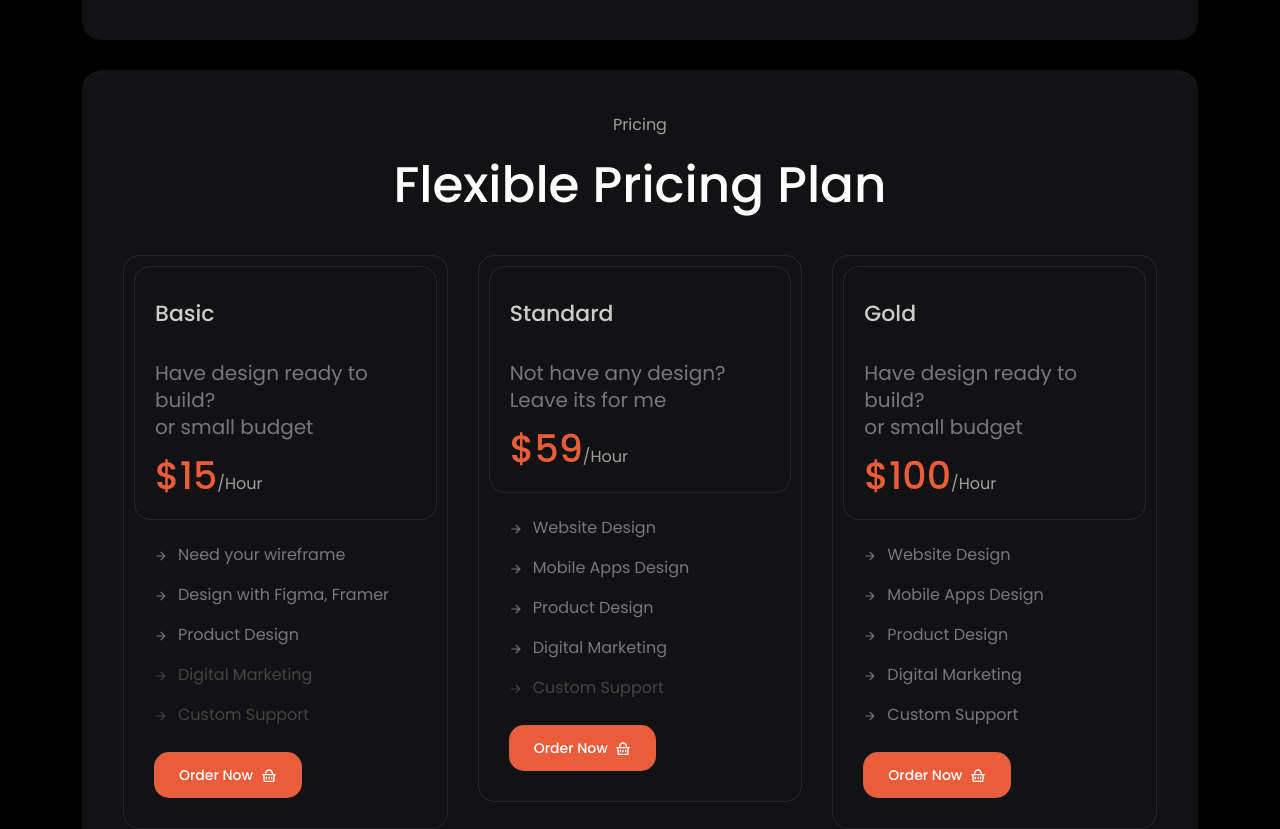
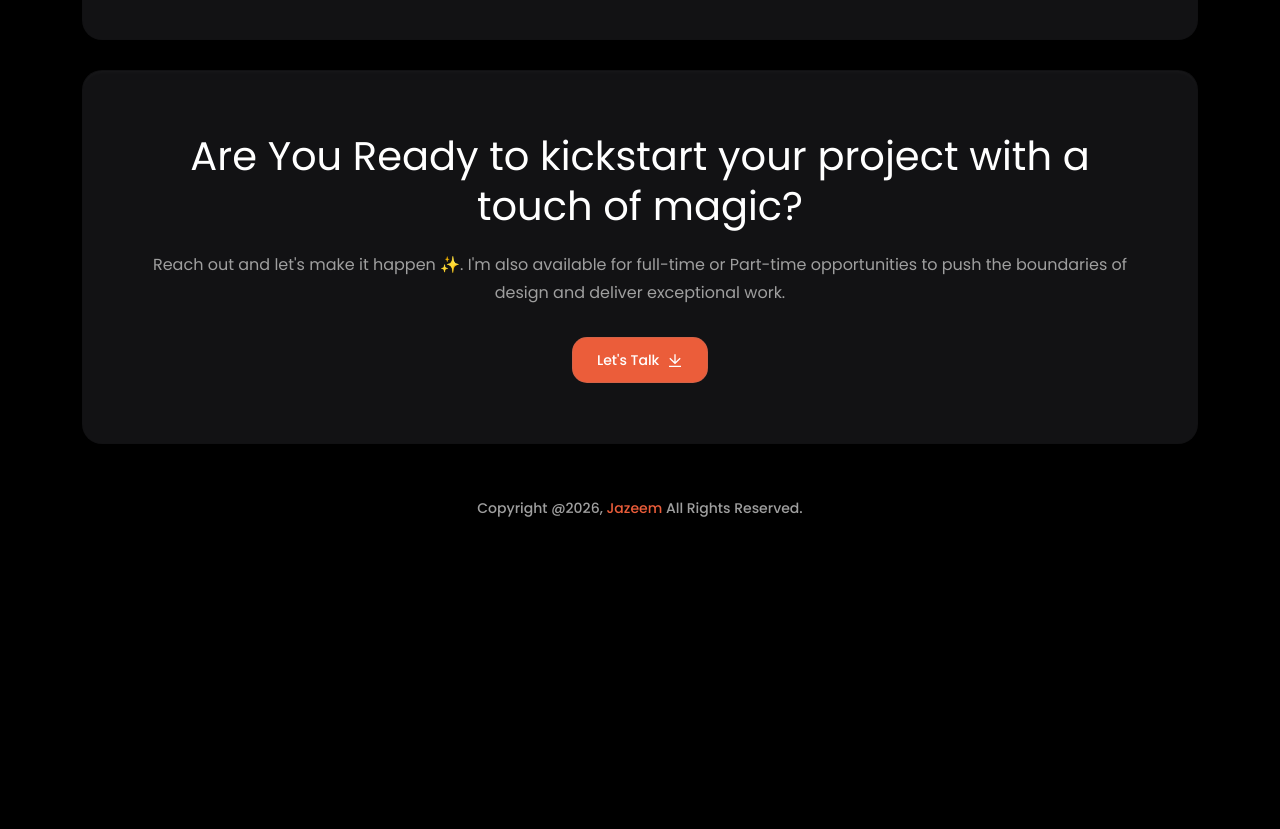
Before and after one commit to zayaaan-al/Jazeem-s-Portfolio, a Next.js app: page /services in a window 1280 px wide. Shown: the part 629-1458 px from the top of the page. After the commit the page ends 1207 px from the top, so only its background shows below. Built offline with nearby package versions, Linux system fonts and the light colour scheme.

Commit message:
alignment and replaemet

```diff
--- a/src/app/layout.js
+++ b/src/app/layout.js
@@ -6,8 +6,8 @@ import CallToAction from "@/components/sections/callToAction";
 import Footer from "@/components/sections/footer";
 
 export const metadata = {
-  title: "Bentos - Personal Portfolio Next.js Template",
-  description: "Bentos - Personal Portfolio React Template",
+  title: "Jazeem - Personal Portfolio ",
+  description: "showcasing my work and projects as a designer. Explore my portfolio to see my design skills and creativity in action.",
 };
 
 export default function RootLayout({ children }) {
--- a/src/app/services/page.js
+++ b/src/app/services/page.js
@@ -1,12 +1,12 @@
 import React from 'react'
-import Pricing from '@/components/sections/pricing'
+
 import ServiceGrid from '@/components/sections/serviceGrid'
 
 const Service = () => {
     return (
         <>
             <ServiceGrid />
-            <Pricing />
+
         </>
     )
 }
--- a/src/components/sections/footer.jsx
+++ b/src/components/sections/footer.jsx
@@ -3,23 +3,16 @@ import React from 'react'
 
 const Footer = () => {
     const year = new Date().getFullYear()
+
     return (
         <footer className="main-footer">
             <div className="footer-bottom pt-50 pb-40">
                 <div className="container">
-                    <div className="row">
-                        <div className="col-lg-6">
+                    <div className="row justify-content-center">
+                        <div className="col-lg-12 text-center">
                             <div className="copyright-text">
                                 <p>
-                                    Copyright @{year}, <Link href="/">Bentos</Link> All
-                                    Rights Reserved.
-                                </p>
-                            </div>
-                        </div>
-                        <div className="col-lg-6">
-                            <div className="copyright-text extra-copyright">
-                                <p>
-                                    Crafted with ❤️ theme_ocean
+                                    Copyright @{year}, <Link href="/">Jazeem</Link> All Rights Reserved.
                                 </p>
                             </div>
                         </div>
--- a/src/components/sections/partnersMarquee.jsx
+++ b/src/components/sections/partnersMarquee.jsx
@@ -4,7 +4,7 @@ import Marquee from "react-fast-marquee";
 const PartnersMarquee = () => {
     return (
         <div className="about-content-part-bottom">
-            <h2>Company I Worked With</h2>
+            <h2> I Worked With</h2>
             <div className="company-list">
                 <div className="scroller">
                     <div className="scroller__inner">
--- a/src/components/sections/pricing.jsx
+++ /dev/null
@@ -1,56 +0,0 @@
-import React from 'react'
-import Link from 'next/link'
-import { priceData } from '@/utlits/fackData/priceData'
-import { RiArrowRightLine, RiShoppingBasketLine } from '@remixicon/react'
-import SlideUp from '@/utlits/animations/slideUp'
-
-const Pricing = () => {
-    return (
-        <section className="pricing-area">
-            <div className="container">
-                <div className="container-inner">
-                    <div className="row">
-                        <div className="col-xl-12 col-lg-12">
-                            <SlideUp>
-                                <div className="section-title text-center">
-                                    <p>Pricing</p>
-                                    <h2>Flexible Pricing Plan</h2>
-                                </div>
-                            </SlideUp>
-                        </div>
-                    </div>
-                    <div className="row justify-content-center">
-                        {priceData.map(({ features, id, price, sortInfo, title }) => <Card key={id} id={id} features={features} price={price} sortInfo={sortInfo} title={title} />)}
-                    </div>
-                </div>
-            </div>
-        </section>
-    )
-}
-
-export default Pricing
-
-
-const Card = ({id, title, price, sortInfo, features }) => {
-    return (
-        <div className="col-lg-4 col-md-6">
-            <SlideUp delay={id}>
-                <div className="pricing-item">
-                    <div className="pricing-header">
-                        <h4 className="title">{title}</h4>
-                        <p className="save-percent" dangerouslySetInnerHTML={{ __html: sortInfo }} />
-                        <span className="price">{price}</span>
-                    </div>
-                    <div className="pricing-details">
-                        <ul>
-                            {
-                                features.map(({ id, feature, unable }) => <li key={id} className={`${unable ? "unable" : ""}`}><i> <RiArrowRightLine size={14} /></i>{feature}</li>)
-                            }
-                        </ul>
-                        <Link href="#" className="theme-btn">Order Now <i><RiShoppingBasketLine size={16} /></i> </Link>
-                    </div>
-                </div>
-            </SlideUp>
-        </div>
-    )
-}
--- a/src/components/sections/summery.jsx
+++ b/src/components/sections/summery.jsx
@@ -1,6 +1,7 @@
 import React from 'react'
 import { RiMailSendLine } from '@remixicon/react'
 import SlideUp from '@/utlits/animations/slideUp'
+import Link from 'next/link'
 
 const Summery = () => {
     return (
@@ -26,7 +27,7 @@ const Summery = () => {
                                 <p>I am a San francisco-based product designer with a focus on web design, illustration, a visual development. I have a diverse range of experience having worked across various fields and industries.</p>
                                 <p>Contrary to popular belief, Lorem Ipsum is not simply random text. It has roots in a piece of classical Latin literature from 45 BC, making it over 2000 years old. Richard McClintock, a Latin professor at Hampden-Sydney College in Virginia, looked up one of the more obscure Latin words, consectetur, from a Lorem Ipsum passage, and going through the cites of the word in classical literature, discovered the undoubtable source.</p>
                                 <div className="hero-btns">
-                                    <a href="contact.html" className="theme-btn">Get In touch<i> <RiMailSendLine size={16} /> </i></a>
+                                    <Link href="/contact" className="theme-btn">Get In touch<i> <RiMailSendLine size={16} /> </i></Link>
                                 </div>
                             </div>
                         </SlideUp>
--- a/src/utlits/fackData/projectData.jsx
+++ b/src/utlits/fackData/projectData.jsx
@@ -2,13 +2,13 @@ export const projectsData = [
     {
         id: 1,
         src: "/images/projects/work1.jpg",
-        category: "Video Editing",
+        category: "Videography & Video Editing",
         title: "Mobile Application Design",
     },
     {
         id: 2,
         src: "/images/projects/work2.jpg",
-        category: "Videography",
+        category: "Videography & Video Editing",
         title: "Website Makeup Design",
     },
     {
```
Also changed, not shown: src/components/sections/header.jsx (+62 -14 lines).
